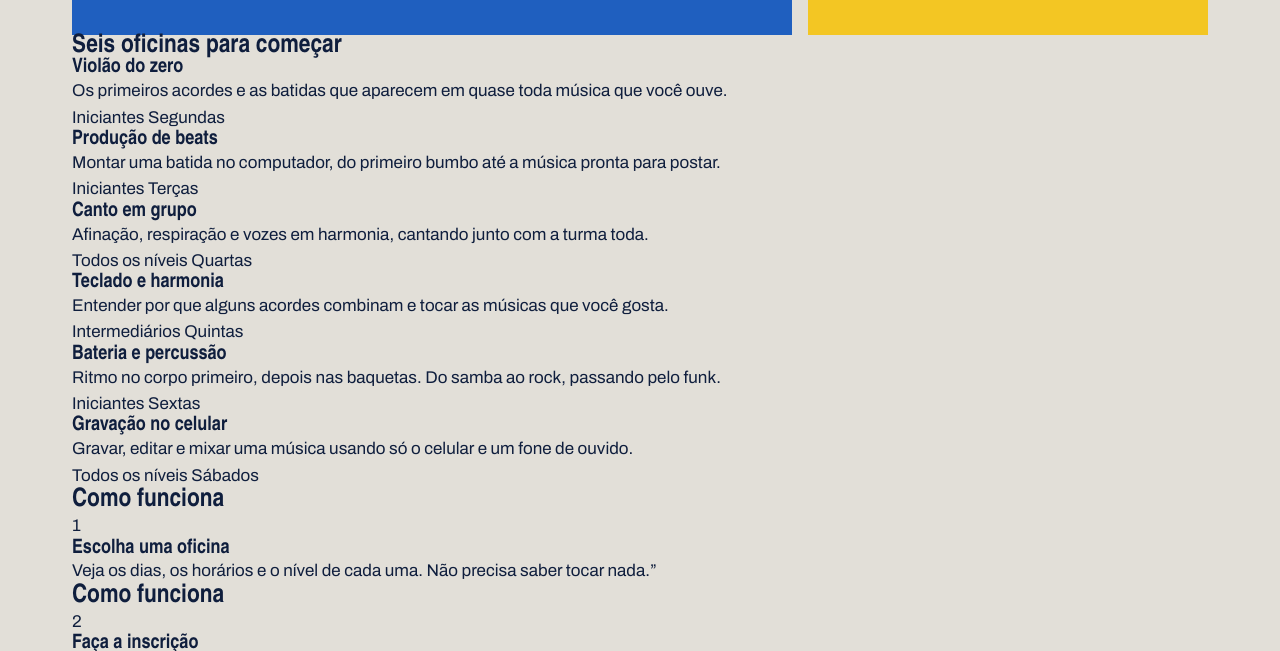
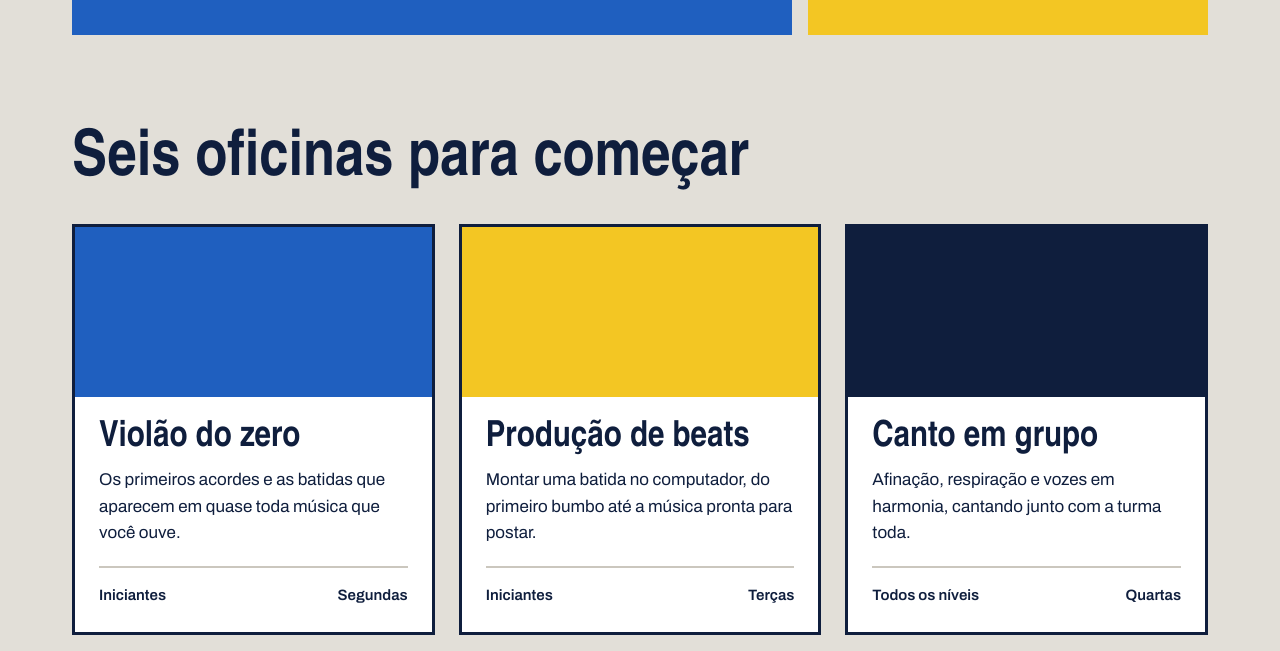
Before and after one commit to victoraugusto-fs/laje_sonora02, a plain HTML site: page index.html in a window 1280 px wide. Shown: the part 671-1322 px from the top of the page. Drawn offline with Linux system fonts and the light colour scheme; a web font is replaced by a local one.

Commit message:
Cards das oficinas

```diff
--- a/index.css
+++ b/index.css
@@ -124,3 +124,64 @@ h1, h2, h3{
 .botao:hover {
     background-color: var(--tinta);
 }
+
+.secao {
+    margin-top: 96px;
+}
+
+.titulo-secao {
+    font-size: 64px;
+    margin-bottom: 32px;
+}
+
+.cards {
+    display: flex;
+    flex-wrap: wrap;
+    gap: 24px;
+}
+
+.card {
+    background-color: var(--branco);
+    border: 3px solid var(--tinta);
+    flex: 1 1 340px;
+}
+
+.card .foto {
+    height: 170px;
+}
+
+.foto {
+    background-color: var(--concreto-escuro);
+}
+
+.foto-azul {
+    background-color: var(--caixa-dagua);
+}
+
+.foto-amarela{
+    background-color: var(--fita);
+}
+
+.foto-tinta {
+    background-color: var(--tinta);
+}
+
+.card-texto {
+    padding: 24px;
+}
+
+.card h3 {
+    font-size: 36px;
+    margin-bottom: 12px;
+}
+
+.card-info {
+    margin-top: 20px;
+    padding-top: 16px;
+    border-top: 2px solid var(--concreto-escuro);
+    font-weight: 600;
+    font-size: 15px;
+    display: flex;
+    justify-content: space-between;
+    align-items: center;
+}
```
